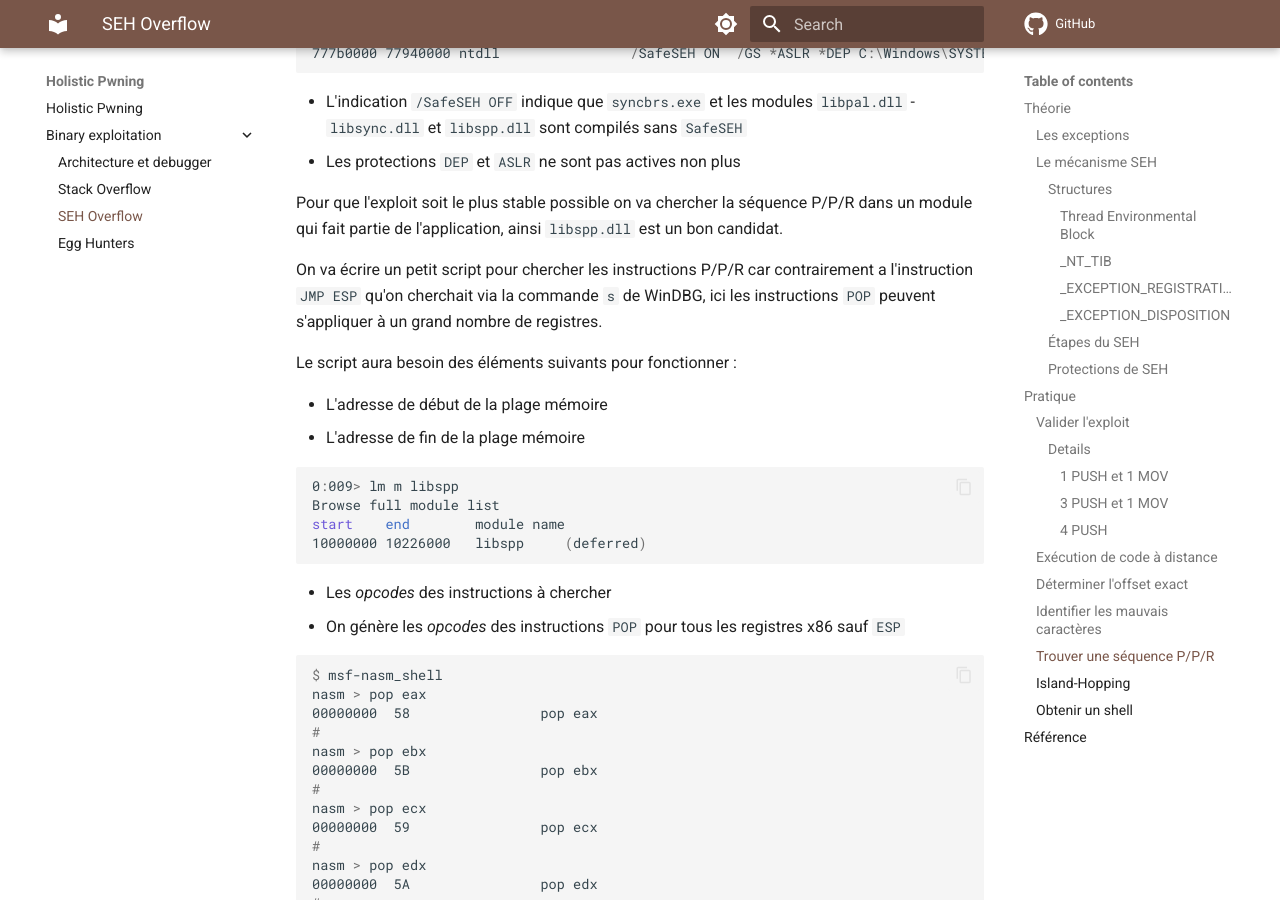
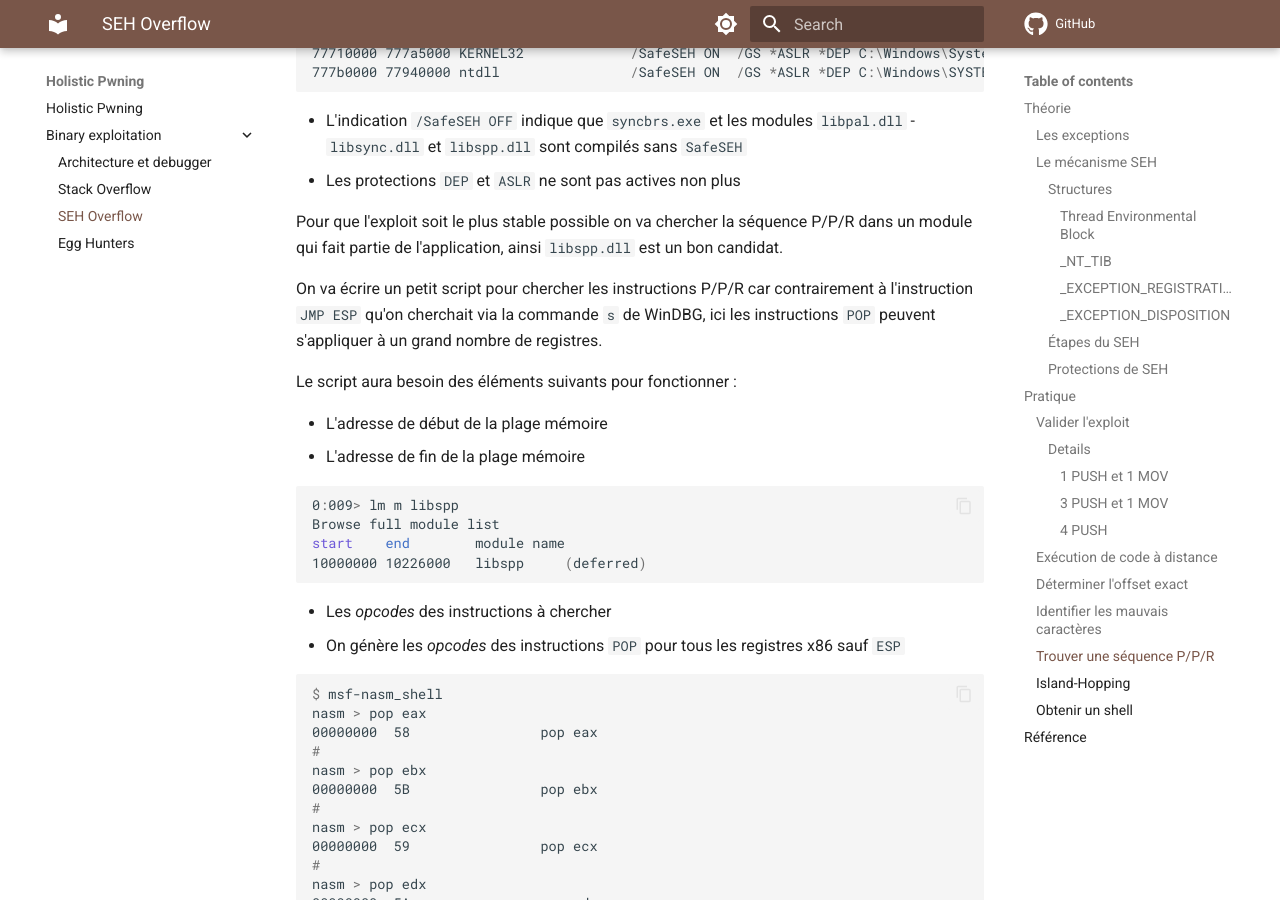
Before and after one commit to s-lck/HolisticPwning, an MkDocs documentation site: the page built from docs/binary-exploitation/2-seh-overflow.md, in a window 1280 px wide and 900 px high, scrolled down 17980 px. Built offline with MkDocs 1.6.1 and Material for MkDocs 9.7.7, drawn with Linux system fonts in a browser that asks for light colours; comment, search, counter and statistics services are not loaded; some of the changed text lies outside the part shown.

Commit message:
Typo SEH

````diff
--- a/docs/binary-exploitation/2-seh-overflow.md
+++ b/docs/binary-exploitation/2-seh-overflow.md
@@ -104,7 +104,7 @@
 ```c
 typedef EXCEPTION_DISPOSITION _except_handler (*PEXCEPTION_ROUTINE) (
     IN PEXCEPTION_RECORD ExceptionRecord,
-    // pointe sur la structure `_EXCEPTION_REGISTRATION_RECORD`
+    // pointe sur la structure _EXCEPTION_REGISTRATION_RECORD
     IN VOID EstablisherFrame,
     // pointe sur la structure `CONTEXT`
     IN OUT PCONTEXT ContextRecord,
@@ -544,9 +545,9 @@
 La séquence d'instruction la plus commune utilisée dans les *SEH overflow* est :
 
 - `POP R32` : Retrouve la dernière valeur déposée dans la pile et la stock dans le registre en paramètre
-  - Ici l'adresse de retour de `ExecuteHandler2`
+    * Ici l'adresse de retour de `ExecuteHandler2`
 - `POP R32` : Retrouve la dernière valeur déposée dans la pile et la stock dans le registre en paramètre
-  - Ici le paramètre `ExceptionRecord`
+    * Ici le paramètre `ExceptionRecord`
 - `RET` : Transfert le contrôle à l'adresse stockée sur la pile
 
 Cependant, avant de chercher pour la séquence d'instruction `POP`, `POP`, `RET` (P/P/R) on doit déterminer l'offset exact pour réécrire l'*exception handler* sur la pile.
@@ -787,7 +788,7 @@
 
 Pour que l'exploit soit le plus stable possible on va chercher la séquence P/P/R dans un module qui fait partie de l'application, ainsi `libspp.dll` est un bon candidat.
 
-On va écrire un petit script pour chercher les instructions P/P/R car contrairement a l'instruction `JMP ESP` qu'on cherchait via la commande `s` de WinDBG, ici les instructions `POP` peuvent s'appliquer à un grand nombre de registres.
+On va écrire un petit script pour chercher les instructions P/P/R car contrairement à l'instruction `JMP ESP` qu'on cherchait via la commande `s` de WinDBG, ici les instructions `POP` peuvent s'appliquer à un grand nombre de registres.
 
 Le script aura besoin des éléments suivants pour fonctionner :
 
````
Also changed, not shown: other parts of docs/binary-exploitation/2-seh-overflow.md (+5 -4 lines).
